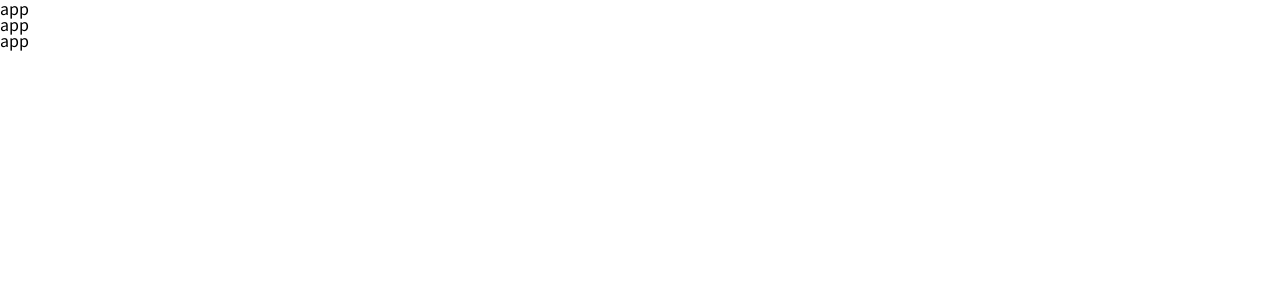
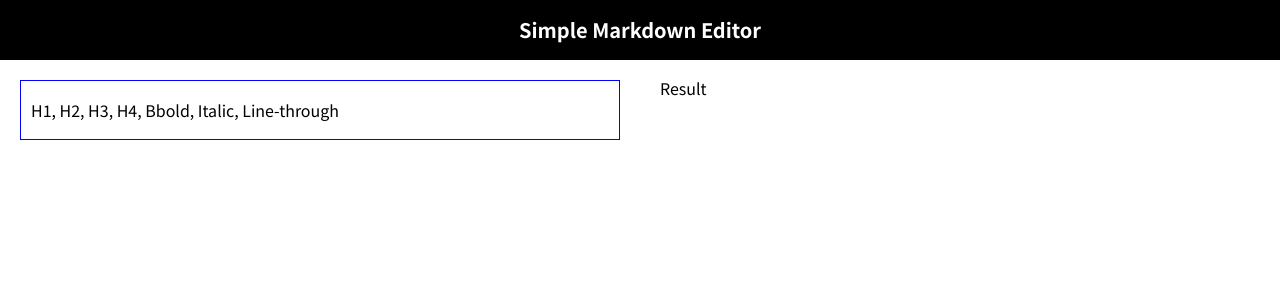
Before and after one commit to Enjoywater/markdown-editor, a React (Create React App) app: page / in a window 1280 px wide. Shown: the top 300 px of the page. Built offline with nearby package versions, Linux system fonts and the light colour scheme.

Commit message:
Add Editor & Result area

```diff
--- a/src/App.tsx
+++ b/src/App.tsx
@@ -1,13 +1,47 @@
-import React, { type ReactElement } from 'react';
+import React from 'react';
+import styled from 'styled-components';
 
-function App(): ReactElement {
+import Editor from 'components/Editor';
+import Result from 'components/Result';
+
+import { flex } from 'styles/flex';
+import { font } from 'styles/font';
+
+function App() {
   return (
-    <>
-      <div>app</div>
-      <div>app</div>
-      <div>app</div>
-    </>
+    <Container>
+      <Header>
+        <p>Simple Markdown Editor</p>
+      </Header>
+      <Wrapper>
+        <Editor />
+        <Result />
+      </Wrapper>
+    </Container>
   );
 }
 
 export default App;
+
+const Container = styled.div`
+  position: fixed;
+  top: 0;
+  right: 0;
+  bottom: 0;
+  left: 0;
+`;
+
+const Wrapper = styled.div`
+  display: flex;
+`;
+
+const Header = styled.div`
+  ${flex('center', 'center')};
+  height: 60px;
+  background-color: black;
+
+  p {
+    ${font(20, 600)};
+    color: white;
+  }
+`;
--- /dev/null
+++ b/src/components/Editor/index.tsx
@@ -0,0 +1,30 @@
+import React from 'react';
+
+import styled from 'styled-components';
+import { flex } from 'styles/flex';
+
+import { commonWrapper } from 'styles/mixins';
+
+function Editor() {
+  return (
+    <Wrapper>
+      <ToolBox>H1, H2, H3, H4, Bbold, Italic, Line-through</ToolBox>
+    </Wrapper>
+  );
+}
+
+export default Editor;
+
+const Wrapper = styled.div`
+  ${commonWrapper};
+  left: 0;
+  width: 50%;
+`;
+
+const ToolBox = styled.div`
+  ${flex('', 'center')};
+  width: 100%;
+  height: 60px;
+  padding: 10px;
+  border: 1px solid blue;
+`;
--- /dev/null
+++ b/src/components/Result/index.tsx
@@ -0,0 +1,16 @@
+import React from 'react';
+import styled from 'styled-components';
+
+import { commonWrapper } from 'styles/mixins';
+
+function Result() {
+  return <Wrapper>Result</Wrapper>;
+}
+
+export default Result;
+
+const Wrapper = styled.div`
+  ${commonWrapper};
+  right: 0;
+  left: 50%;
+`;
```
